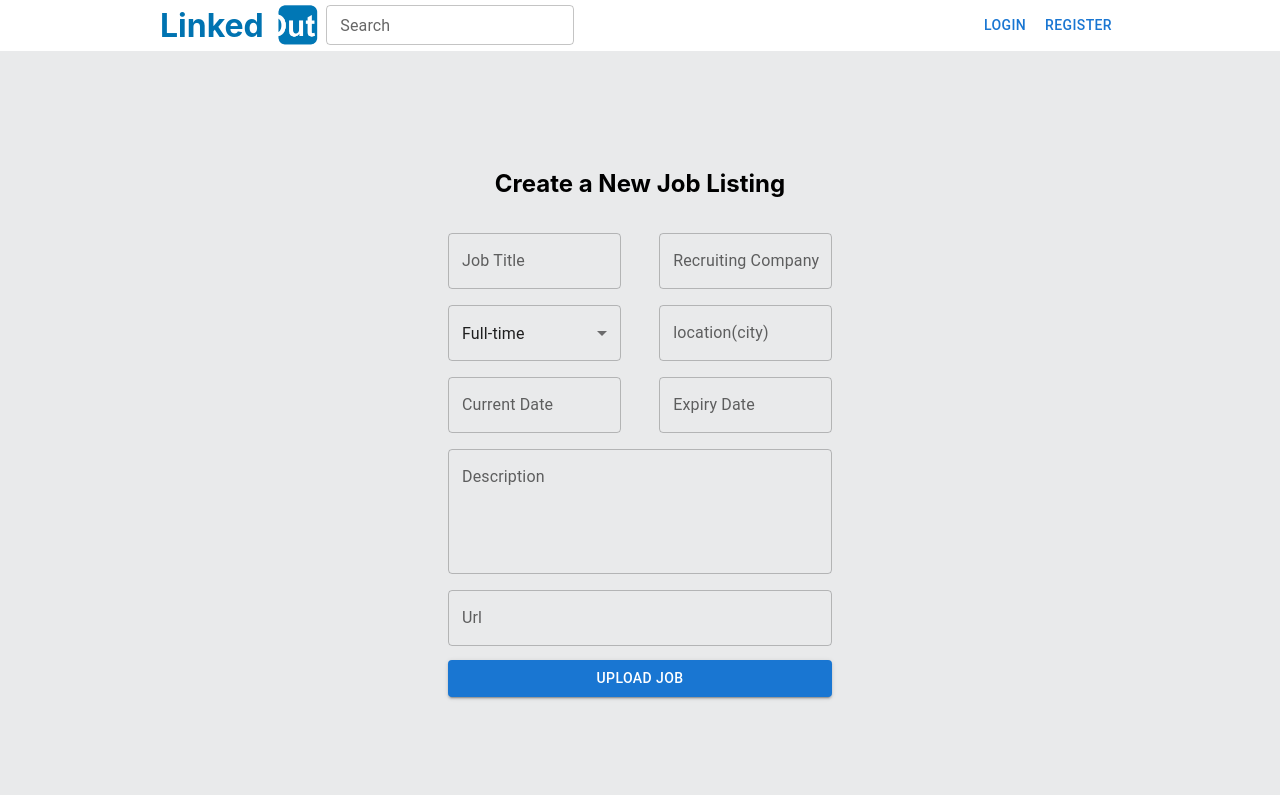
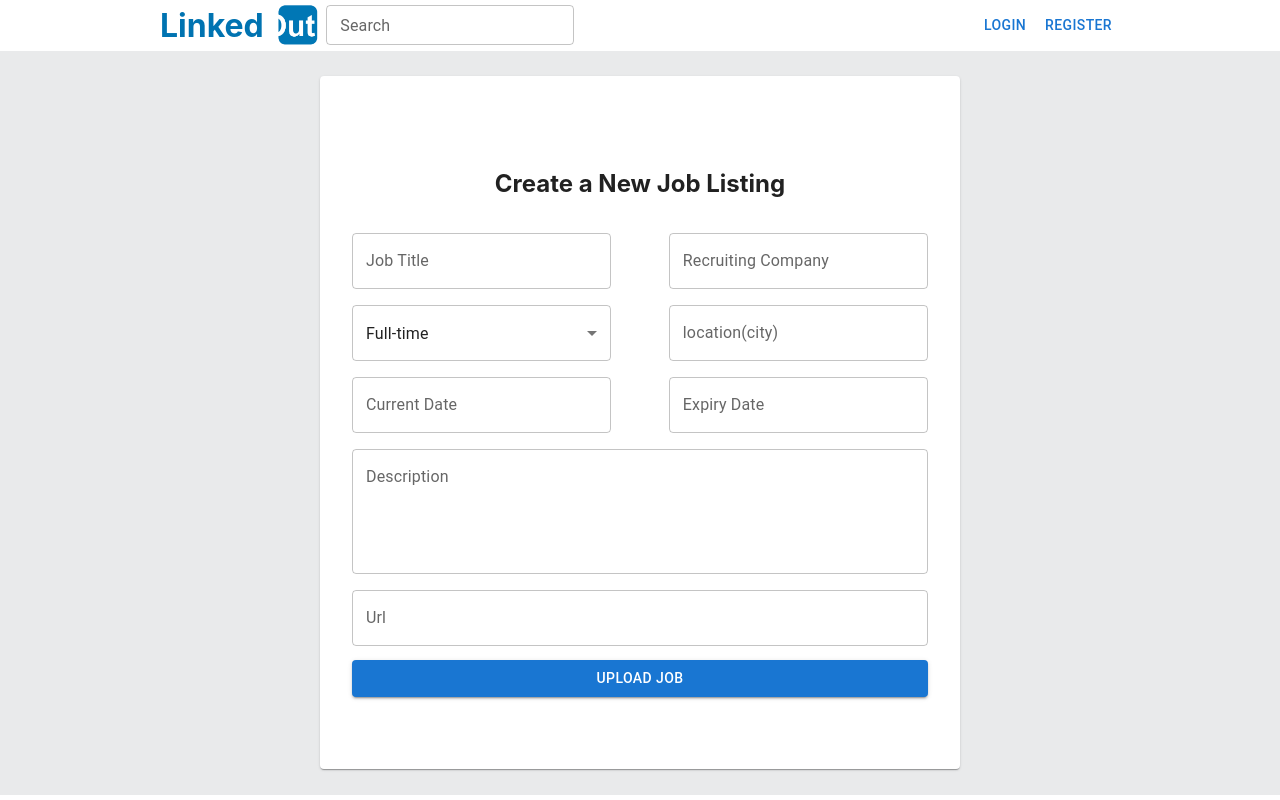
Before and after one commit to Lukateki/LinkedOut-SOEN341Project2023, a React (Create React App) app in the folder Frontend/linkedout/: page /addJob in a window 1280 px wide. Built offline with nearby package versions, Linux system fonts and the light colour scheme.

Commit message:
Made form as a card

```diff
--- a/Frontend/linkedout/src/main/pages/AddJobListing/AddJobListing.css
+++ b/Frontend/linkedout/src/main/pages/AddJobListing/AddJobListing.css
@@ -19,7 +19,7 @@
   display: flex;
   flex-direction: row;
   justify-content: space-between;
-  width: 30%;
+  width: 90%;
 }
 
 .add-job-container .job-title, .add-job-container .job-recruiter, .add-job-container .job-type,.add-job-container .job-location,.add-job-container .job-posting-date, .add-job-container .job-expiry-date,.add-job-container .job-description,.add-job-container .job-url {
@@ -28,6 +28,17 @@
 }
 
 .add-job-container .job-description, .add-job-container .job-url, .add-job-container .upload-job-btn{
-  width: 30%;
+  width: 90%;
   margin-top: 1em;
+  justify-content: center;
 }
+
+.card {
+  width: 50%;
+  margin: 2%;
+  display: flex;
+  flex-direction: column;
+  align-items: center;
+  justify-content: center;
+  flex-grow: 1;
+}
--- a/Frontend/linkedout/src/main/pages/AddJobListing/AddJobListing.tsx
+++ b/Frontend/linkedout/src/main/pages/AddJobListing/AddJobListing.tsx
@@ -4,6 +4,7 @@ import NavBar from '../../../components/NavBar/NavBar';
 import { Navigate } from "react-router-dom";
 import { Button } from '@mui/material';
 import TextField from '@mui/material/TextField';
+import { Card } from '@mui/material';
 import './AddJobListing.css';
 import { useUploadJob } from './hooks';
 
@@ -33,6 +34,7 @@ const AddJobListingPage = () => {
         <div className="add-job-container">
             <NavBar/>
             <div className="add-job-content">
+                <Card className='card'>
                     <h2>Create a New Job Listing</h2>
                     <div className='double-columns'>
                         <TextField
@@ -111,6 +113,7 @@ const AddJobListingPage = () => {
                     >
                         Upload Job
                     </Button>
+                </Card>
             </div>
         </div>
 
```
Lines whose indentation alone changed are shown as unchanged.
